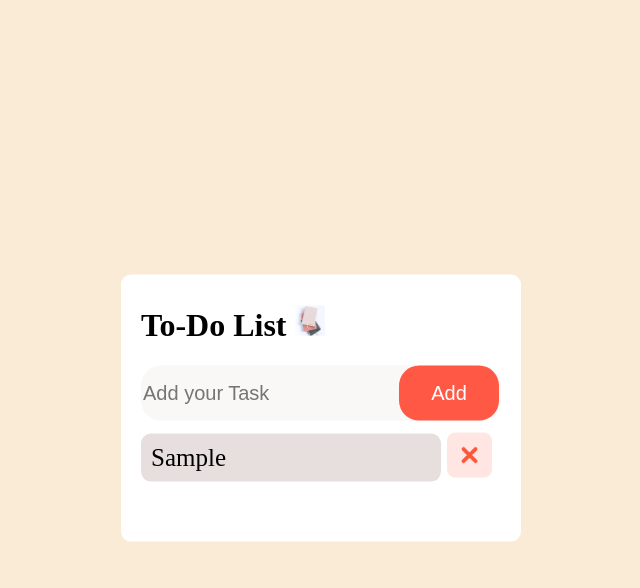
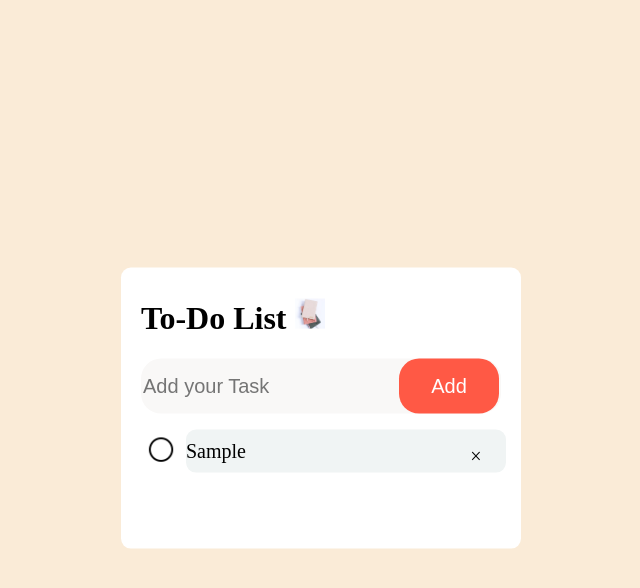
Before and after one commit to vedantBCodes/To-Do-List, a plain HTML site: page index.html in a window 1280 px wide. Both pictures are taken after typing "Sample" into the empty fields and a click on the button "Add". Shown: the whole page, without its empty margins (327-967 px from the left). Drawn offline with Linux system fonts and the light colour scheme.

Commit message:
done with the checking and  removing the task

```diff
--- a/index.html
+++ b/index.html
@@ -15,9 +15,9 @@
             <input type="text" placeholder="Add your Task" id="add">
             <input type="button" value="Add" id="btn" onclick="display()">
         </div>
-        <div id="tasks">
+        <ul id="tasks">
 
-        </div>
+        </ul>
     </div>
     <script src="script.js"></script>
 </body>
--- a/script.js
+++ b/script.js
@@ -8,21 +8,25 @@ function display() {
   }
   else
   {
-    const task = document.createElement("div");
-    const text=`<div class="taskStyle" onclick="flip();">
-    ${inputTask.value}
-     </div>
-     <img src="cutLogo.png" alt=""class="crossLogo"  >`;
-    task.innerHTML = text;
-    task.style.fontSize="25px";
-    task.firstElementChild.id="cont";
-    addTask.appendChild(task);
-    inputTask.value = "";
+    const li = document.createElement("li");
+    li.innerHTML = inputTask.value;
+    addTask.appendChild(li);
+    let span1=document.createElement("span");
+    span1.innerHTML="\u00d7";
+    li.appendChild(span1);
+
   }
+  inputTask.value = "";
 }
 
-function flip()
-{
-  let div2=document.querySelector("#cont");
-  div2.classList.toggle("flipImage");
-}
+addTask.addEventListener("click",function(e){
+  if(e.target.tagName==="LI")
+  {
+    e.target.classList.toggle("checked");
+
+  }
+  else if(e.target.tagName==="SPAN")
+  {
+    e.target.parentElement.remove();
+  }
+},false);
--- a/style.css
+++ b/style.css
@@ -41,27 +41,53 @@
 #ft{
     font-size: 30px;
 }
-
-.taskStyle{
-    width: 280px;
+ul li{
+    font-size: 20px;
+    padding: 10px 0px;
+    list-style: none;
+    background-color: rgb(240, 244, 244);
+    margin:5px;
+    border-radius: 10px;
+    user-select: none;
+    cursor: pointer;
+    position: relative;
+}
+ul li::before{
+    content: " ";
+    position: absolute;
+    top:5px;
+    left:-40px;
+    height: 30px;
+    width: 30px;
+    background-image: url(radioUnchecked.png);
+    background-size: cover;
+    background-position: center;
+}
+ul li span{
+    width:40px;
+    position: absolute;
+    right: 5px;
+    text-align: center;
+    padding: 5px;
+    border-radius: 10px;
+    margin-bottom: 10px;
+}
+ul li span:hover{
+    background-color: rgb(250, 250, 241);
+}
+#check{
     display: inline-block;
-    background-color:rgb(231, 222, 222);
-    border-radius:10px;
-    padding:10px;
-    margin-top:10px;
+    position: relative;
+    right:30px;
+    top:2px;
+    font-size: 20px;
+}
+ul li.checked{
+    background-color: rgb(221, 225, 225);
 
 }
-    /* content:url("radioChecked.png"); */
-    /* background: url(radioChecked.png); */
-.flipImage{
-    background-color:rgb(198, 192, 192);
-    text-decoration: line-through;
-  }
-.crossLogo{
-    width: 45px;
-    position: relative;
-    /* right:20px; */
-    top:12px;
-    right: 0px;
+
+ul li.checked::before{
+    background-image: url(radioChecked.png);
 
 }
```
